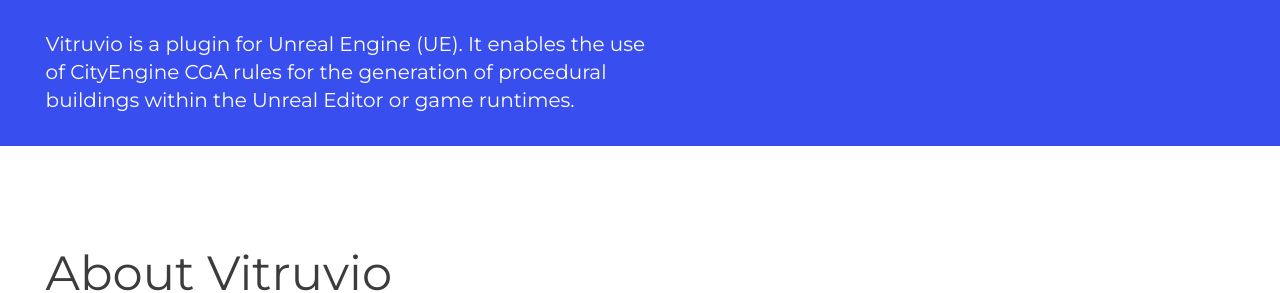
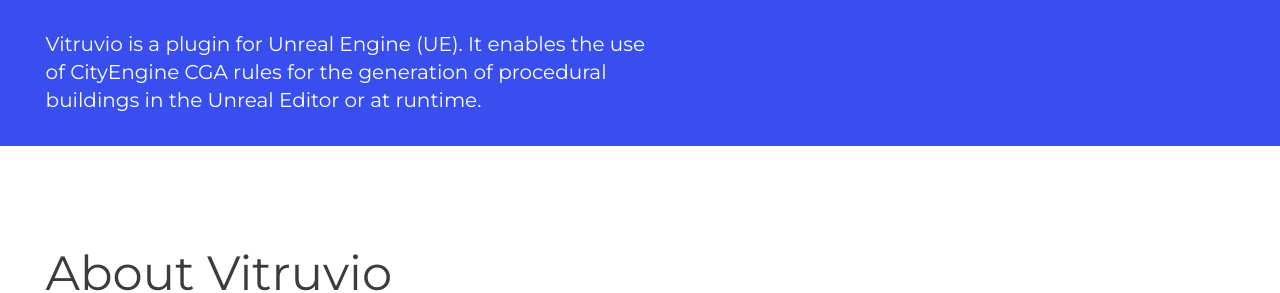
Before and after one commit to Esri/cityengine, a Jekyll site: the page built from _plugins/vitruvio.md, in a window 1280 px wide and 900 px high, scrolled down 586 px. Shown: the part 228-521 px from the top of the window. Built offline with Jekyll 4.4.1, drawn with Linux system fonts in a browser that asks for light colours.

Commit message:
Vitruvio text correction

```diff
--- a/_plugins/vitruvio.md
+++ b/_plugins/vitruvio.md
@@ -18,7 +18,7 @@
   - type: image
     name: vitruvio_teaser_image.jpg
 
-description: Vitruvio is a plugin for Unreal Engine (UE). It enables the use of CityEngine CGA rules for the generation of procedural buildings within the Unreal Editor or game runtimes.
+description: Vitruvio is a plugin for Unreal Engine (UE). It enables the use of CityEngine CGA rules for the generation of procedural buildings in the Unreal Editor or at runtime.
 
 gallery:
 - image: vitruvio_gallery_1.jpg
```
